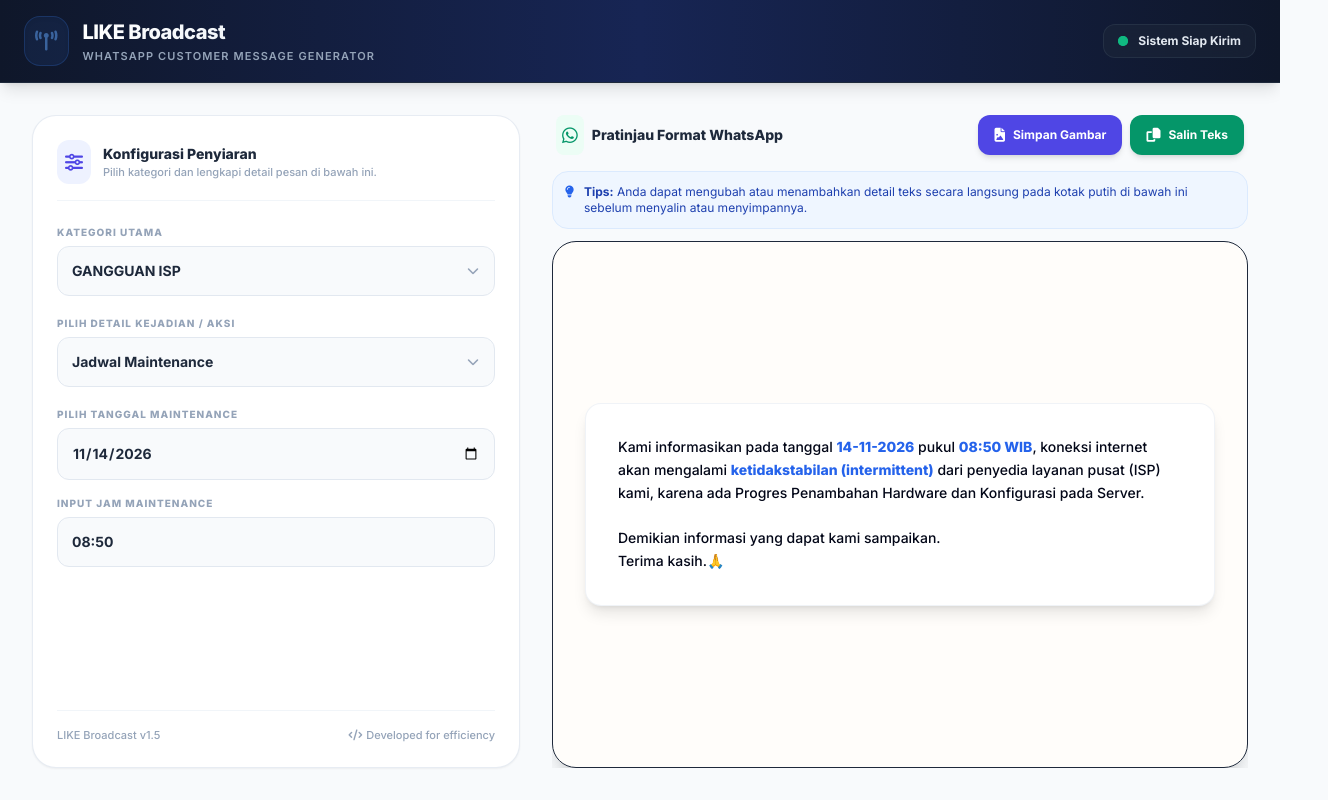
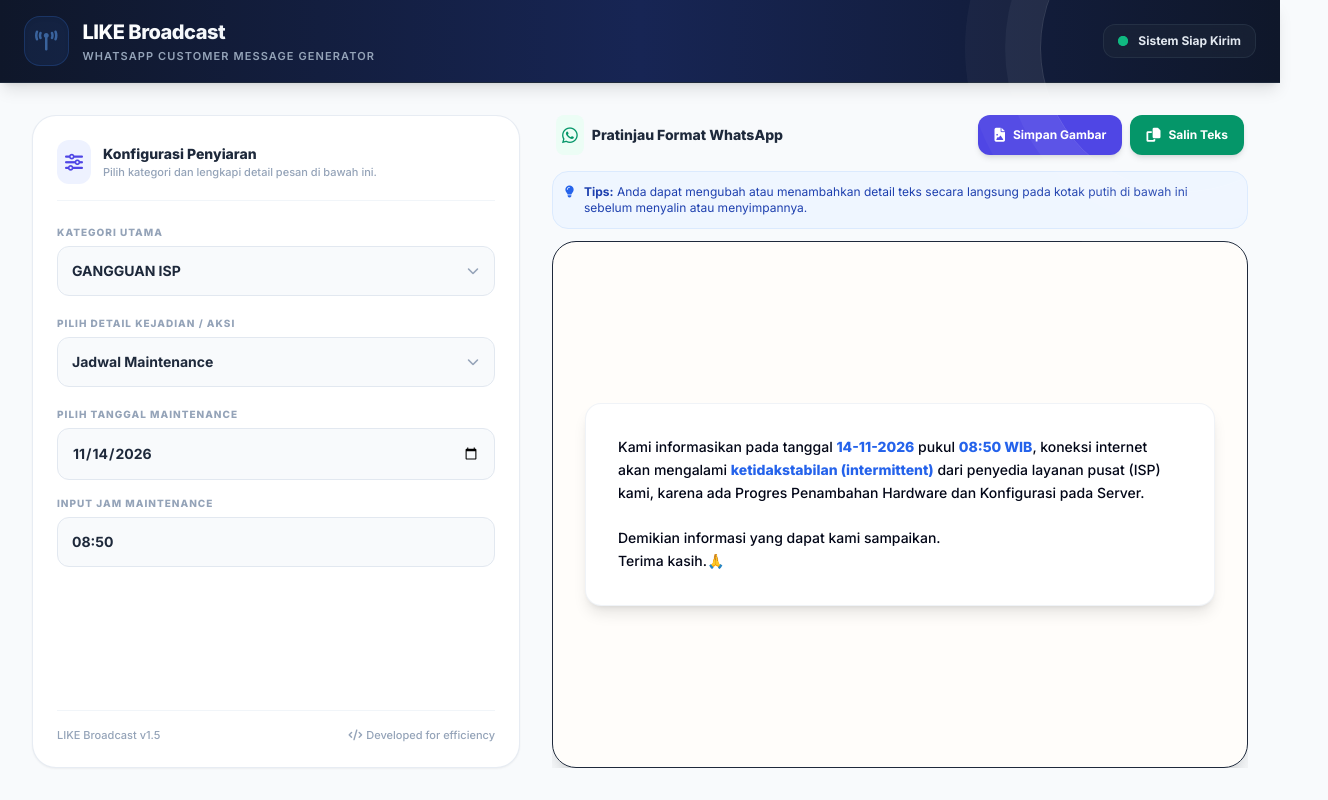
Before and after one commit to ilyasajha5-cpu/LIKEApp, a plain HTML site: page index.html in a window 1280 px wide. Shown: the whole page, 1328 px wide, since content can reach past the window. Drawn offline with nearby package versions, Linux system fonts and the light colour scheme; a script that the page names is missing.

Commit message:
Update index.html

```diff
--- a/index.html
+++ b/index.html
@@ -116,6 +116,8 @@
             </div>
         </div>
     </header>
+
+	<div class="absolute -right-12 -top-24 w-72 h-72 rounded-full border border-white/15" style="box-shadow:0 0 0 35px rgba(255,255,255,.045),0 0 0 75px rgba(255,255,255,.035)"></div>
 
     <!-- MAIN CONTENT -->
     <main class="flex-grow max-w-7xl w-full mx-auto p-4 lg:p-8 grid grid-cols-1 lg:grid-cols-12 gap-6 lg:gap-8">
```
